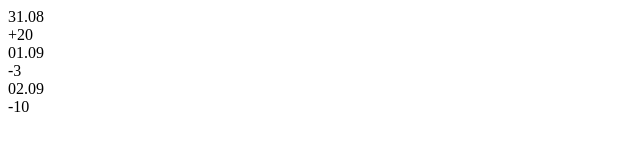
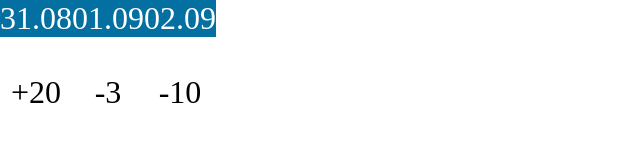
Before and after one commit to VadimShkedov/fortechLearn, a plain HTML site: page block4.html in a window 1280 px wide. Shown: the whole page, without its empty margins (0-640 px from the left). Drawn offline with Linux system fonts and the light colour scheme.

Commit message:
Update block4.html

```diff
--- a/block4.html
+++ b/block4.html
@@ -3,7 +3,7 @@
   <head>
     <meta charset="UTF-8">
     <meta name="viewport" content="width=device-width, initial-scale=1.0">
-    <link rel="stylesheet" href="style.css">
+    <link rel="stylesheet" href="style4.css">
     <title>Document</title>
   </head>
   <body>
```
